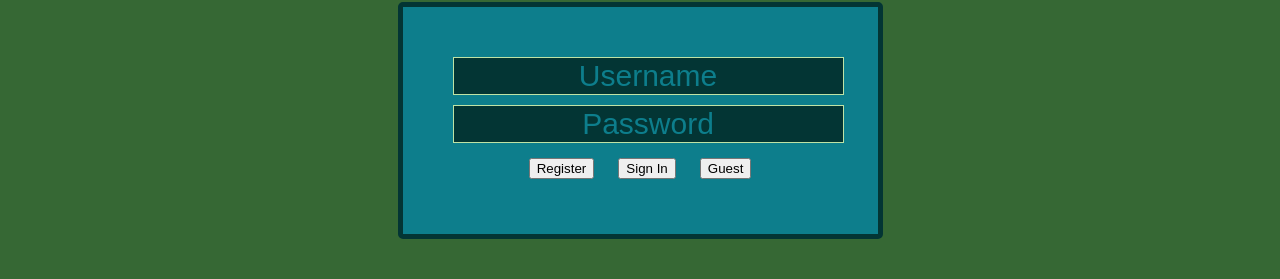
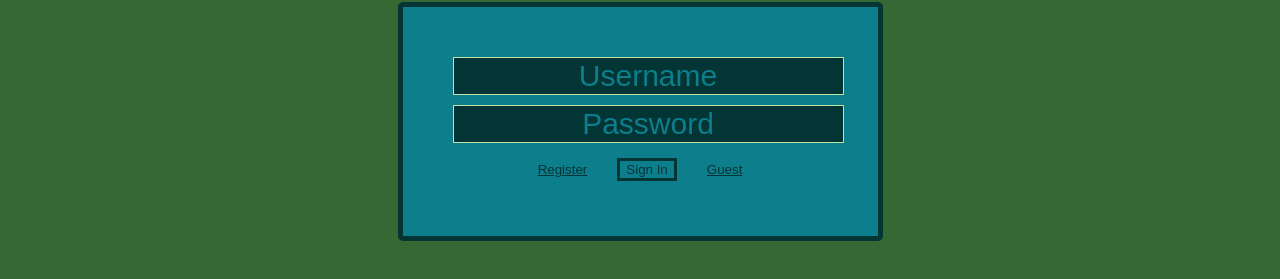
Before and after one commit to AkionQuazson/9Heroes, a website: page index.html in a window 1280 px wide. Shown: the part 73-352 px from the top of the page. Drawn offline with nearby package versions, Linux system fonts and the light colour scheme.

Commit message:
styled buttons

```diff
--- a/index.css
+++ b/index.css
@@ -114,6 +114,16 @@ h1 {
 
 .btn {
     margin: 10px;
+    background-color: #0d7e8c;
+    border: 3px solid #033534;
+    color: #033534;
+}
+
+.secondary {
+    background: none;
+    color: #033534;
+    text-decoration: underline;
+    border: none;
 }
 
 .hidden {
--- a/index.html
+++ b/index.html
@@ -14,9 +14,9 @@
         <input type="text" id="username" class="text-input" placeholder="Username">
         <input type="password" id="password" class="text-input" placeholder="Password">
         <input type="password" id="passwordConfirm" class="hidden text-input" placeholder="Repeat Password">
-        <button id="switchToRegister" class="btn">Register</button>
+        <button id="switchToRegister" class="btn secondary">Register</button>
         <input id="submitBtn" type="submit" value="Sign In" class="btn">
-        <button id="nologin" class="btn">Guest</button>
+        <button id="nologin" class="btn secondary">Guest</button>
     </form>
 
     <div id="playfield" class="hidden flex">
```
